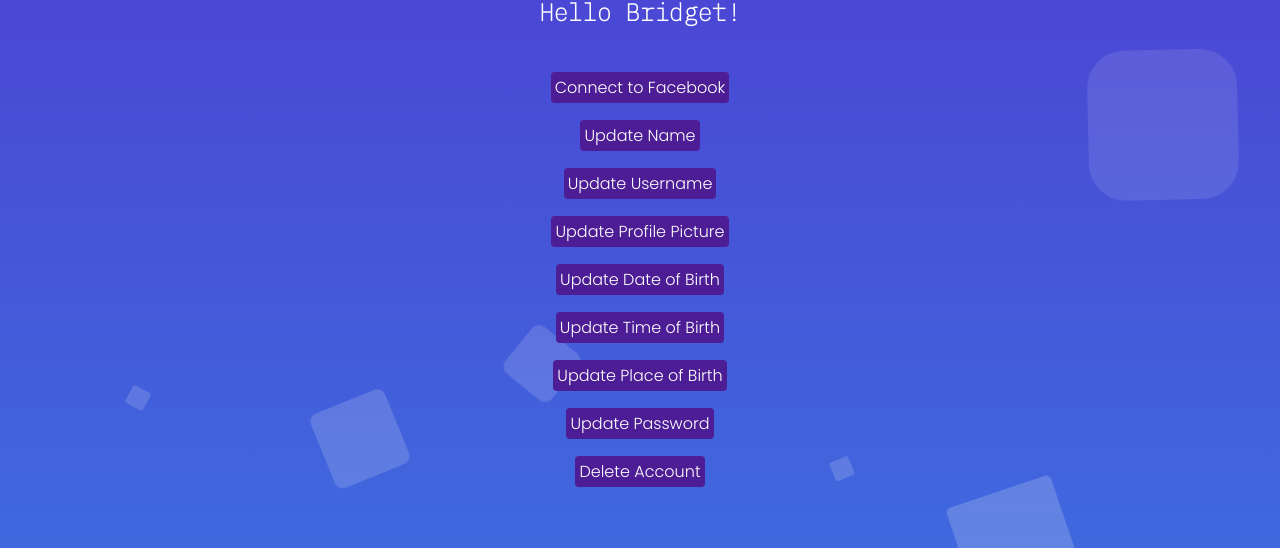
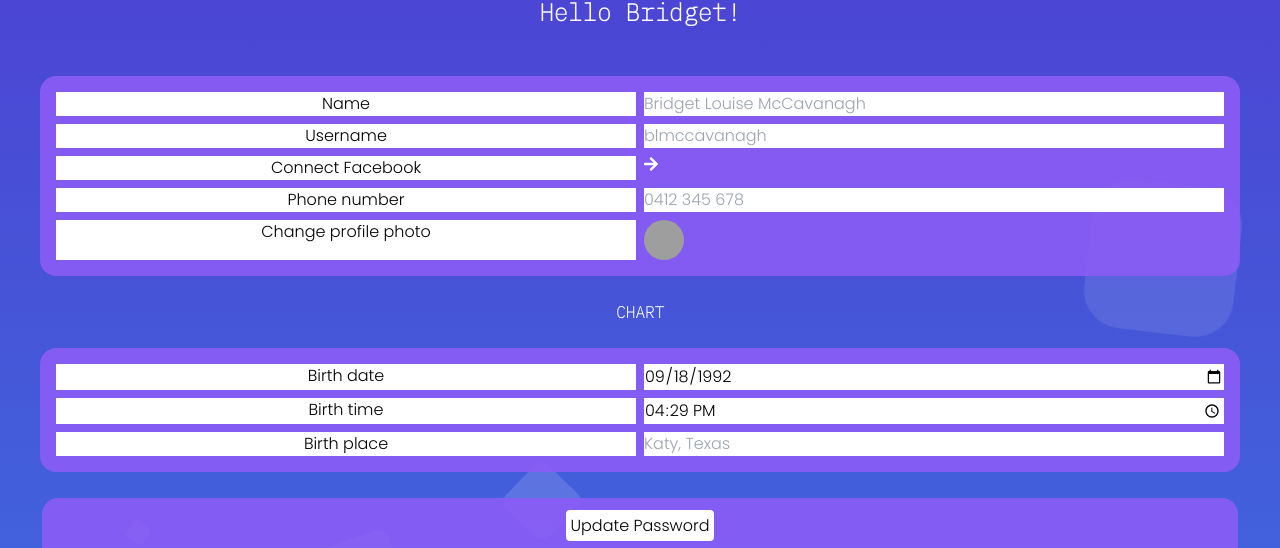
Before and after one commit to blmccavanagh/In-Retrograde, a React (Create React App) app in the folder client/: page /profile in a window 1280 px wide. Shown: the part 300-848 px from the top of the page. Built offline with nearby package versions, Linux system fonts and the light colour scheme; sample sign-in values are in the browser's storage; grey boxes are pictures that could not be loaded.

Commit message:
Style updates to profile page.

```diff
--- a/client/src/pages/chandler/Chandler.js
+++ b/client/src/pages/chandler/Chandler.js
@@ -6,7 +6,7 @@ import Header from '../../components/header/Header';
 
 import { FontAwesomeIcon } from '@fortawesome/react-fontawesome';
 import { faSun, faMoon, faArrowUp, faArrowRight, faMercury, faVenus, faMars, faJupiter } from '@fortawesome/free-solid-svg-icons';
-import { faSmile, faMeh, faFrown } from '@fortawesome/free-regular-svg-icons';
+import { faSmile, faMeh, faFrown, } from '@fortawesome/free-regular-svg-icons';
 
 import chandler from '../../images/chandler.png';
 
--- a/client/src/pages/profile/Profile.js
+++ b/client/src/pages/profile/Profile.js
@@ -1,6 +1,8 @@
 import React, { useEffect } from 'react';
 import { Link, useHistory } from 'react-router-dom';
 import auth from '../../utils/auth';
+import { FontAwesomeIcon } from '@fortawesome/react-fontawesome';
+import { faSun, faMoon, faArrowUp, faArrowRight, faMercury, faVenus, faMars, faJupiter } from '@fortawesome/free-solid-svg-icons';
 
 import Header from '../../components/header/Header';
 
@@ -30,25 +32,39 @@ export default function Profile() {
                         <h1 className="pMono font-bold text-2xl">Hello Bridget!</h1>
                         <br />
                         <br />
-                        <ul>
-                            <li><Link className="bg-purple-900 rounded p-1">Connect to Facebook</Link></li>
+
+                        <div className="grid grid-cols-2 gap-2 bg-purple-500 bg-opacity-90 p-4 rounded-2xl">
+                            <p className="bg-white text-black">Name</p>
+                            <input type="text" placeholder="Bridget Louise McCavanagh"></input>
+                            <p className="bg-white text-black">Username</p>
+                            <input type="text" placeholder="blmccavanagh"></input>
+                            <p className="bg-white text-black">Connect Facebook</p>
+                            <FontAwesomeIcon icon={faArrowRight} />
+                            <p className="bg-white text-black">Phone number</p>
+                            <input type="text" placeholder="0412 345 678"></input>
+                            <p className="bg-white text-black">Change profile photo</p>
+                            <img src={profileImage} className="h-10 w-10 rounded-full"/>
+                        </div>
+                        <br />
+
+                        <h1 className="pMono font-bold">CHART</h1>
+                        <br />
+                        <div className="grid grid-cols-2 gap-2 bg-purple-500 bg-opacity-90 p-4 rounded-2xl text-black">
+                            <p className="bg-white text-black">Birth date</p>
+                            <input type="date" value="1992-09-18" className="text-black"></input>
+                            <p className="bg-white text-black">Birth time</p>
+                            <input type="time" value="16:29"></input>
+                            <p className="bg-white text-black">Birth place</p>
+                            <input type="text" placeholder="Katy, Texas"></input>
+                        </div>
+                        <br />
+
+                        <ul className="bg-purple-500 bg-opacity-90 p-4 m-0.5 rounded-2xl">
+                            <li><Link className="bg-white text-black rounded p-1">Update Password</Link></li>
                             <br />
-                            <li><Link className="bg-purple-900 rounded p-1">Update Name</Link></li>
+                            <li><Link className="bg-white text-black rounded p-1">Logout</Link></li>
                             <br />
-                            <li><Link className="bg-purple-900 rounded p-1">Update Username</Link></li>
-                            <br />
-                            <li><Link className="bg-purple-900 rounded p-1">Update Profile Picture</Link></li>
-                            <br />
-                            <li><Link className="bg-purple-900 rounded p-1">Update Date of Birth</Link></li>
-                            <br />
-                            <li><Link className="bg-purple-900 rounded p-1">Update Time of Birth</Link></li>
-                            <br />
-                            <li><Link className="bg-purple-900 rounded p-1">Update Place of Birth</Link></li>
-                            <br />
-                            <li><Link className="bg-purple-900 rounded p-1">Update Password</Link></li>
-                            <br />
-                            <li><Link className="bg-purple-900 rounded p-1">Delete Account</Link></li>
-                            <br />
+                            <li><Link className="bg-white text-black rounded p-1">Delete Account</Link></li>
                         </ul>
                     </div>
                 </div>
```
